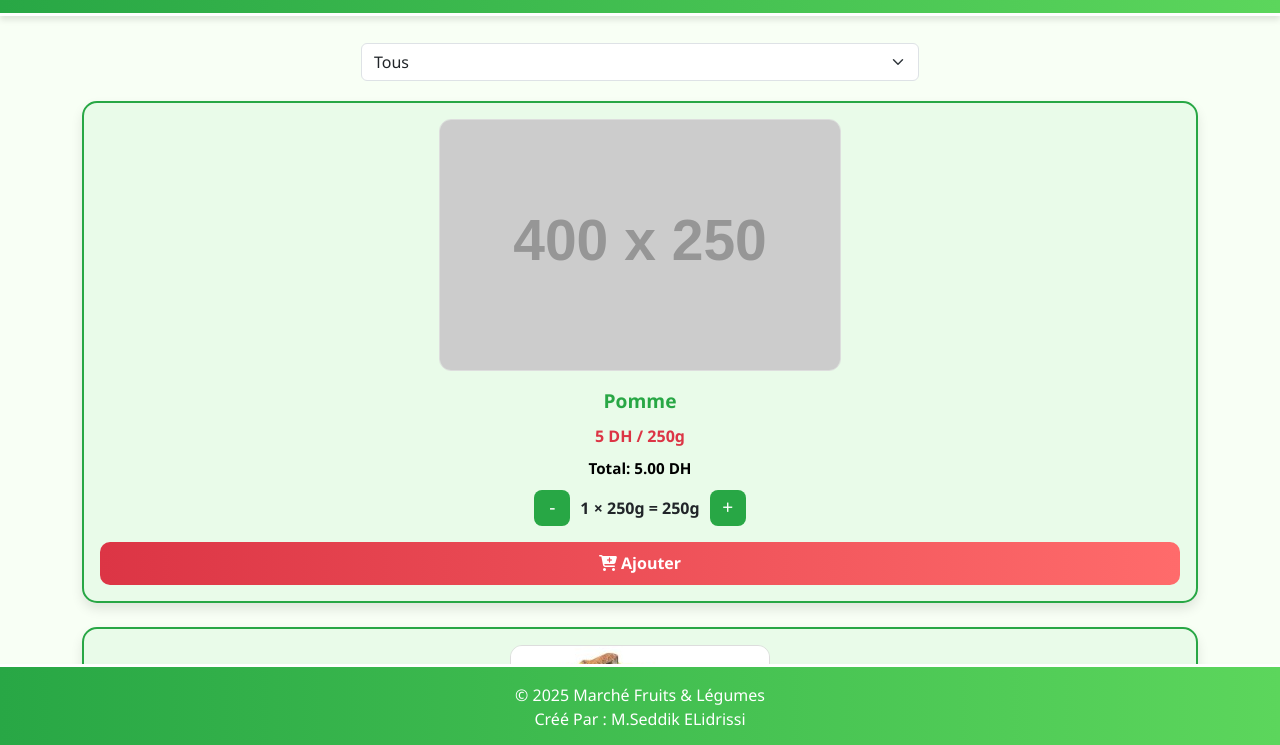
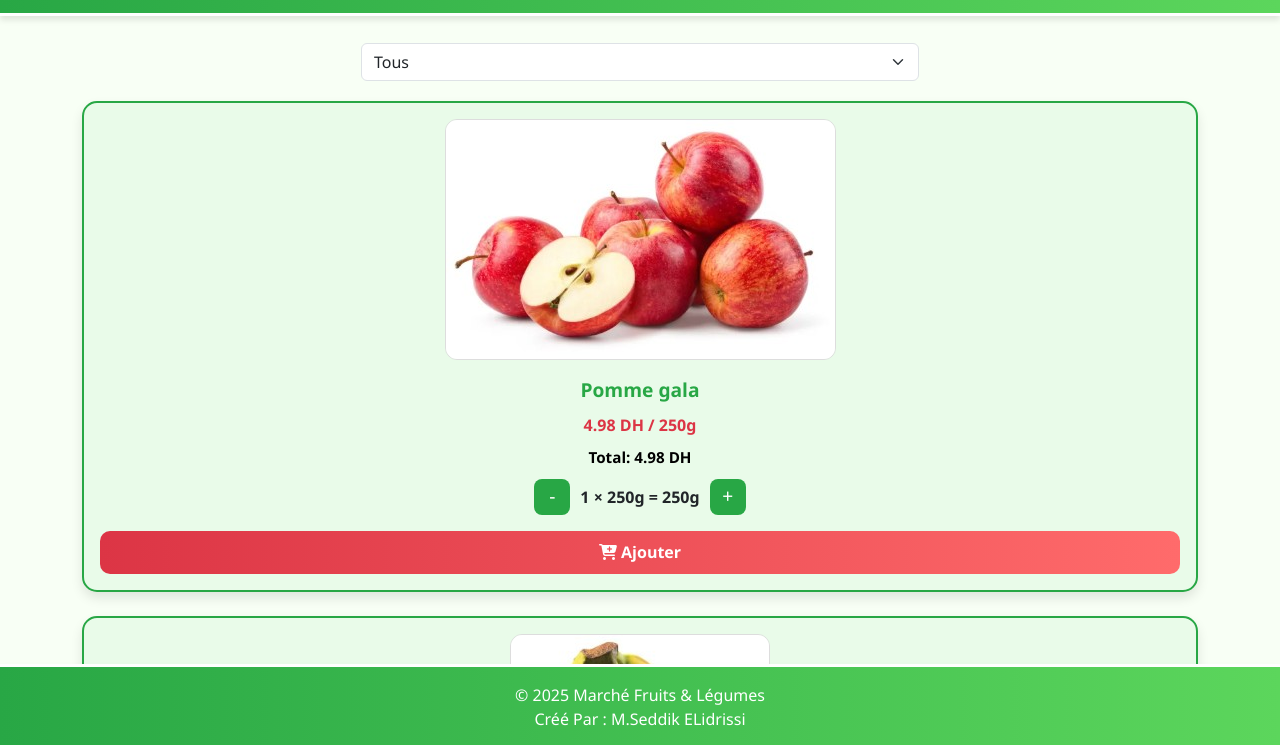
Before and after one commit to idrissiseddik/mms59, a plain HTML site: page fleg.html in a window 1280 px wide. Shown: the part 53-798 px from the top of the page. Drawn offline with nearby package versions, Linux system fonts and the light colour scheme; some packages are replaced by stand-ins of ours; placeholder pictures from the web are drawn by us; a script that the page names is missing.

Commit message:
Add files via upload

```diff
--- a/fleg.html
+++ b/fleg.html
@@ -104,7 +104,7 @@ Créé Par : M.Seddik ELidrissi
 
 <script>
 const fruits = [
-{id:1,name:"Pomme",price:5,img:"https://via.placeholder.com/400x250?text=Pomme"},
+{id:1,name:"Pomme gala",price:4.98,img:"images/pgala.jpg"},
 {id:2,name:"Banane",price:5.49,img:"images/banane.jpg"}
 ];
 const legumes = [
@@ -120,8 +120,9 @@ const legumes = [
 {id:12,name:"Haricots vert",price:8.25,img:"images/hvert.jpg"}
 ];
 const unites = [
-{id:13,name:"Oeuf",price:3,img:"https://via.placeholder.com/400x250?text=Oeuf"},
-{id:14,name:"Citron",price:2,img:"https://via.placeholder.com/400x250?text=Citron"}
+{id:13,name:"Laitue verte la pièce",price:6.90,img:"images/laitue.jpg"},
+{id:14,name:"Persil en sachet",price:3.95,img:"images/persil.jpg"},
+{id:15,name:"Coriandre en sachet",price:3.95,img:"images/coriandre.jpg"}
 ];
 
 const products = [...fruits.map(p=>({...p, category:'fruits'})),
```
